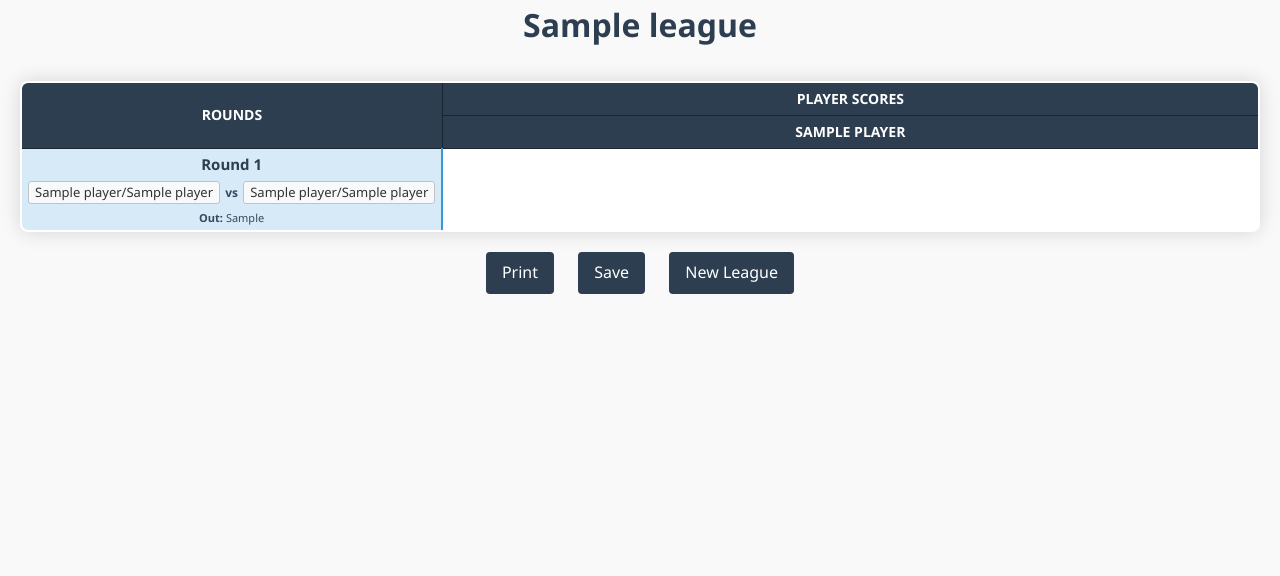
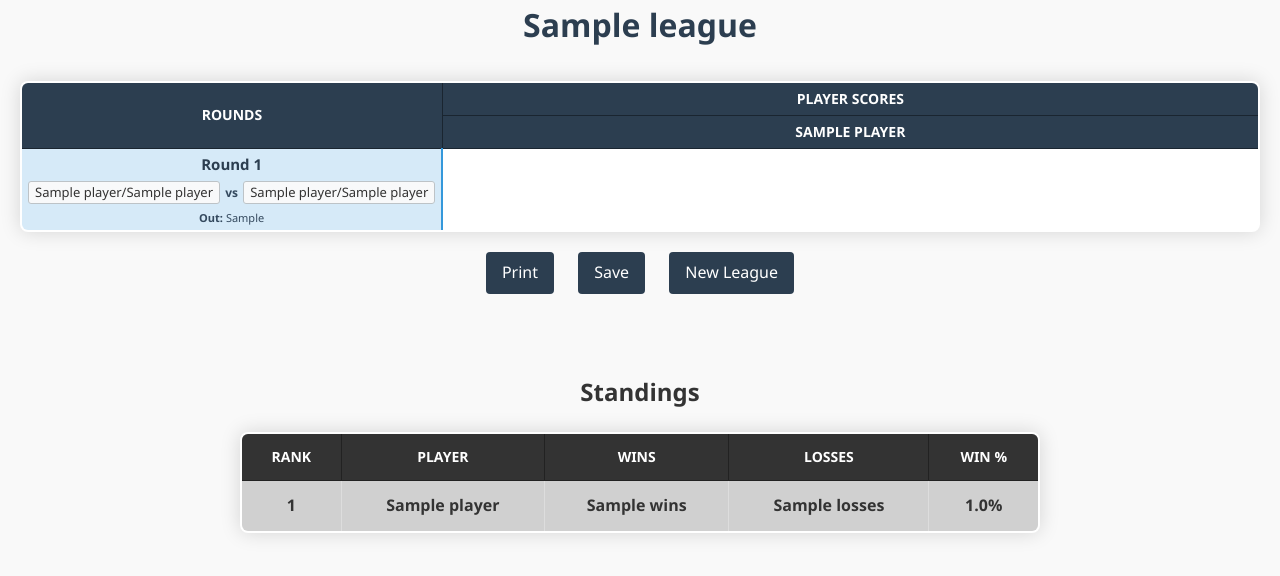
Before and after one commit to guilhermechapiewski/pickleballleague.app, a Flask app: template templates/league_ricky.html in a window 1280 px wide. Shown: the part 42-618 px from the top of the page. Run offline with Flask 3, Linux system fonts and the light colour scheme; the template is opened without the code that fills it: most values are stand-ins (such as "Sample title", 1, 10 or a date in 2020).

Commit message:
Feature #1: League standings.

```diff
--- /dev/null
+++ b/templates/_ranking.html
@@ -0,0 +1,31 @@
+<div class="ranking-container">
+    <h2>Standings</h2>
+    <table class="ranking-table">
+        <thead>
+            <tr>
+                <th>Rank</th>
+                <th>Player</th>
+                {% if league.scoring_system.value == 'score' %}
+                    <th>Score</th>
+                {% endif %}
+                <th>Wins</th>
+                <th>Losses</th>
+                <th>Win %</th>
+            </tr>
+        </thead>
+        <tbody>
+            {% for player in league.get_player_rankings() %}
+                <tr>
+                    <td>{{ loop.index }}</td>
+                    <td>{{ player.name }}</td>
+                    {% if league.scoring_system.value == 'score' %}
+                        <td>{{ player.total_score }}</td>
+                    {% endif %}
+                    <td>{{ player.wins }}</td>
+                    <td>{{ player.losses }}</td>
+                    <td>{{ "%.1f"|format(player.win_percentage) }}%</td>
+                </tr>
+            {% endfor %}
+        </tbody>
+    </table>
+</div>
--- /dev/null
+++ b/templates/_ranking_styles.css
@@ -0,0 +1,51 @@
+.ranking-container {
+    margin-top: 40px;
+    padding: 20px;
+}
+
+.ranking-container h2 {
+    color: #333333;
+    text-align: center;
+    margin-bottom: 20px;
+    font-size: 24px;
+}
+
+.ranking-table {
+    width: 100%;
+    max-width: 800px;
+    margin: 0 auto;
+    border-collapse: collapse;
+    box-shadow: 0 0 20px rgba(0, 0, 0, 0.15);
+    background-color: white;
+    border-radius: 8px;
+    overflow: hidden;
+    border: 2px solid #444444;
+}
+
+.ranking-table th, .ranking-table td {
+    padding: 12px 15px;
+    text-align: center;
+    border: 1px solid #ddd;
+}
+
+.ranking-table th {
+    background-color: #333333;
+    color: white;
+    font-weight: bold;
+    text-transform: uppercase;
+    font-size: 14px;
+    border: 1px solid #222222;
+}
+
+.ranking-table tr:nth-child(even) {
+    background-color: #f2f2f2;
+}
+
+.ranking-table tr:hover {
+    background-color: #e0e0e0;
+}
+
+.ranking-table tr:first-child {
+    background-color: #d0d0d0;
+    font-weight: bold;
+}
--- a/templates/league_ricky.html
+++ b/templates/league_ricky.html
@@ -159,6 +159,10 @@
                 border: 1px solid #000;
             }
         }
+
+        {% if league.scoring_system.value != 'none' %}
+            {% include 'templates/_ranking_styles.css' %}
+        {% endif %}
     </style>
     <script>
         function printPage() {
@@ -268,5 +272,8 @@
         </div>
     </div>
     </form>
+    {% if league.scoring_system.value != 'none' %}
+        {% include 'templates/_ranking.html' %}
+    {% endif %}
 </body>
 </html>
```
Also changed, not shown: pickleball.py (+43 -0 lines), templates/league_irina-fariba.html (+7 -0 lines), tests/test_pickleball.py (+31 -0 lines).
